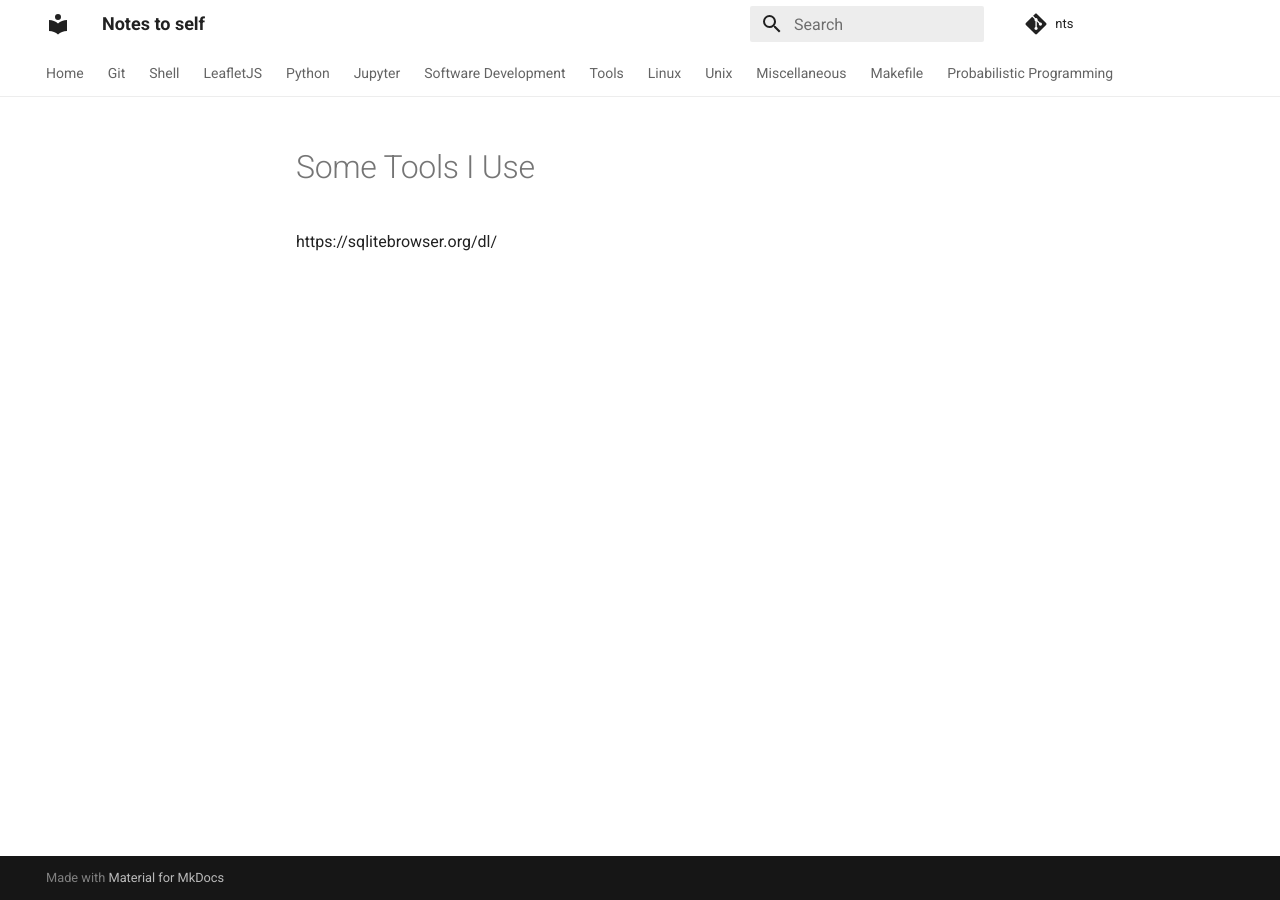
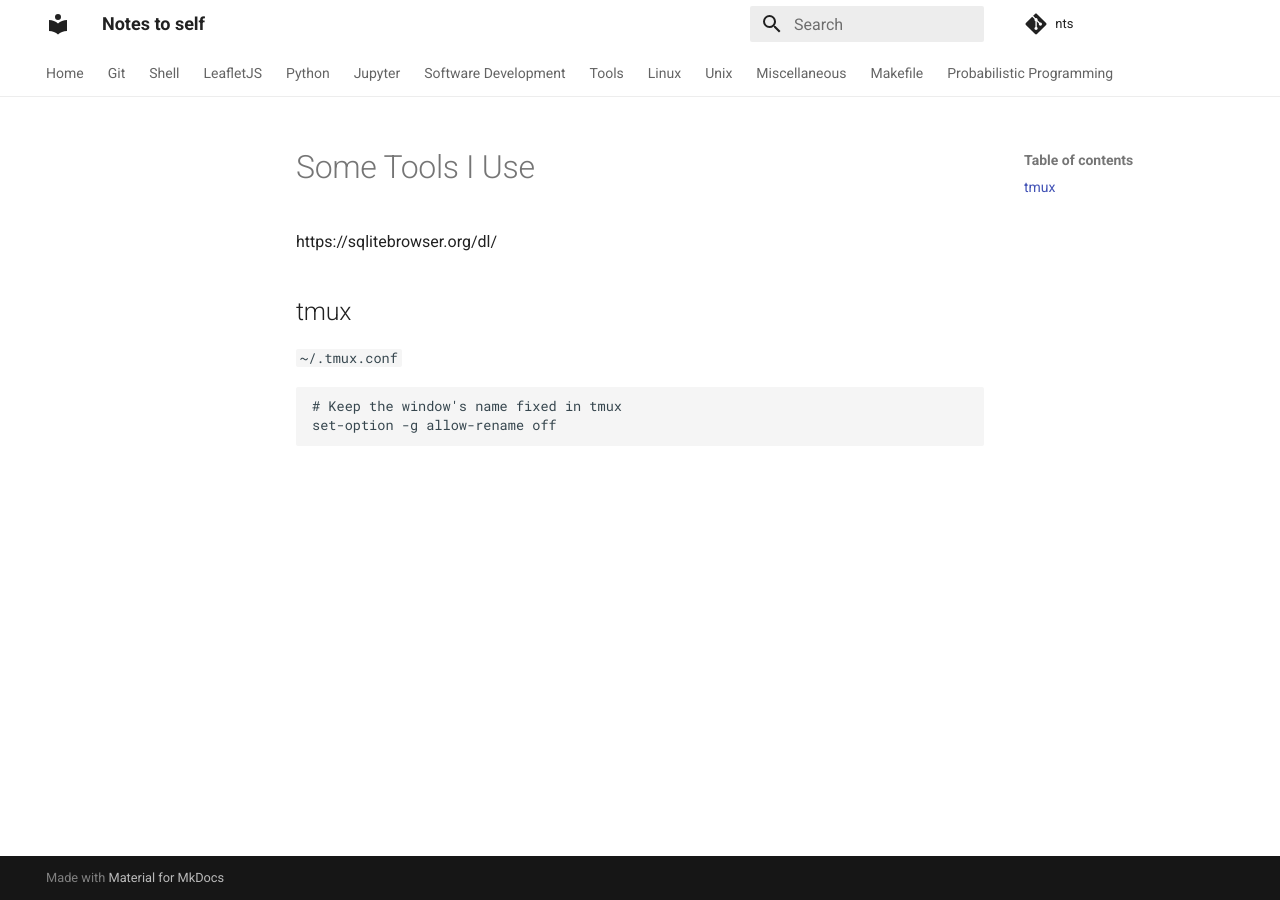
Before and after one commit to xidus/nts, an MkDocs documentation site: the page built from docs/tools.md, in a window 1280 px wide. Built offline with MkDocs 1.6.1 and Material for MkDocs 9.7.7, drawn with Linux system fonts in a browser that asks for light colours; comment, search, counter and statistics services are not loaded.

Commit message:
Update tools.md

````diff
--- a/docs/tools.md
+++ b/docs/tools.md
@@ -1,3 +1,12 @@
 # Some Tools I Use
 
 https://sqlitebrowser.org/dl/
+
+## tmux
+
+`~/.tmux.conf`
+
+```
+# Keep the window's name fixed in tmux
+set-option -g allow-rename off
+```
````
